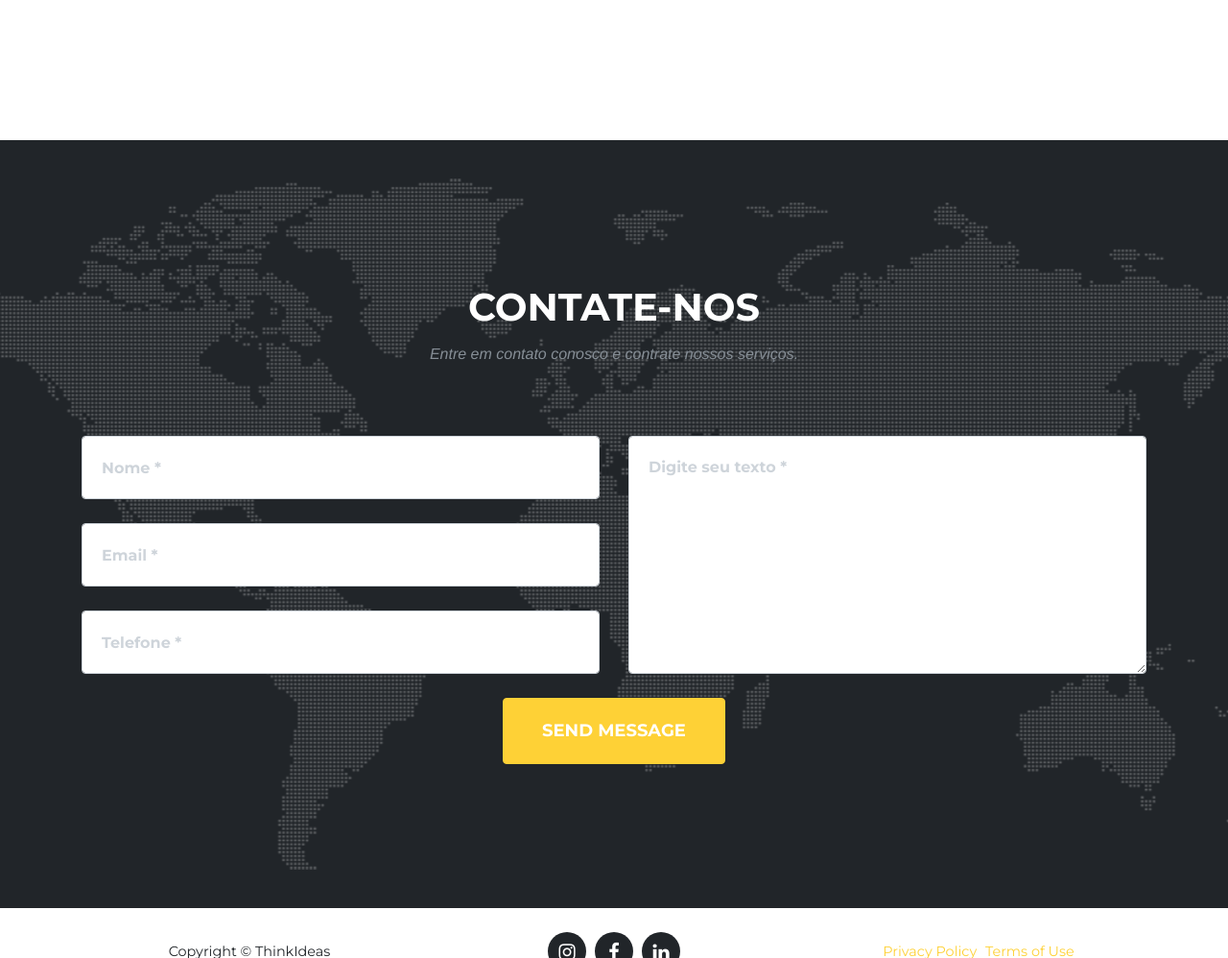
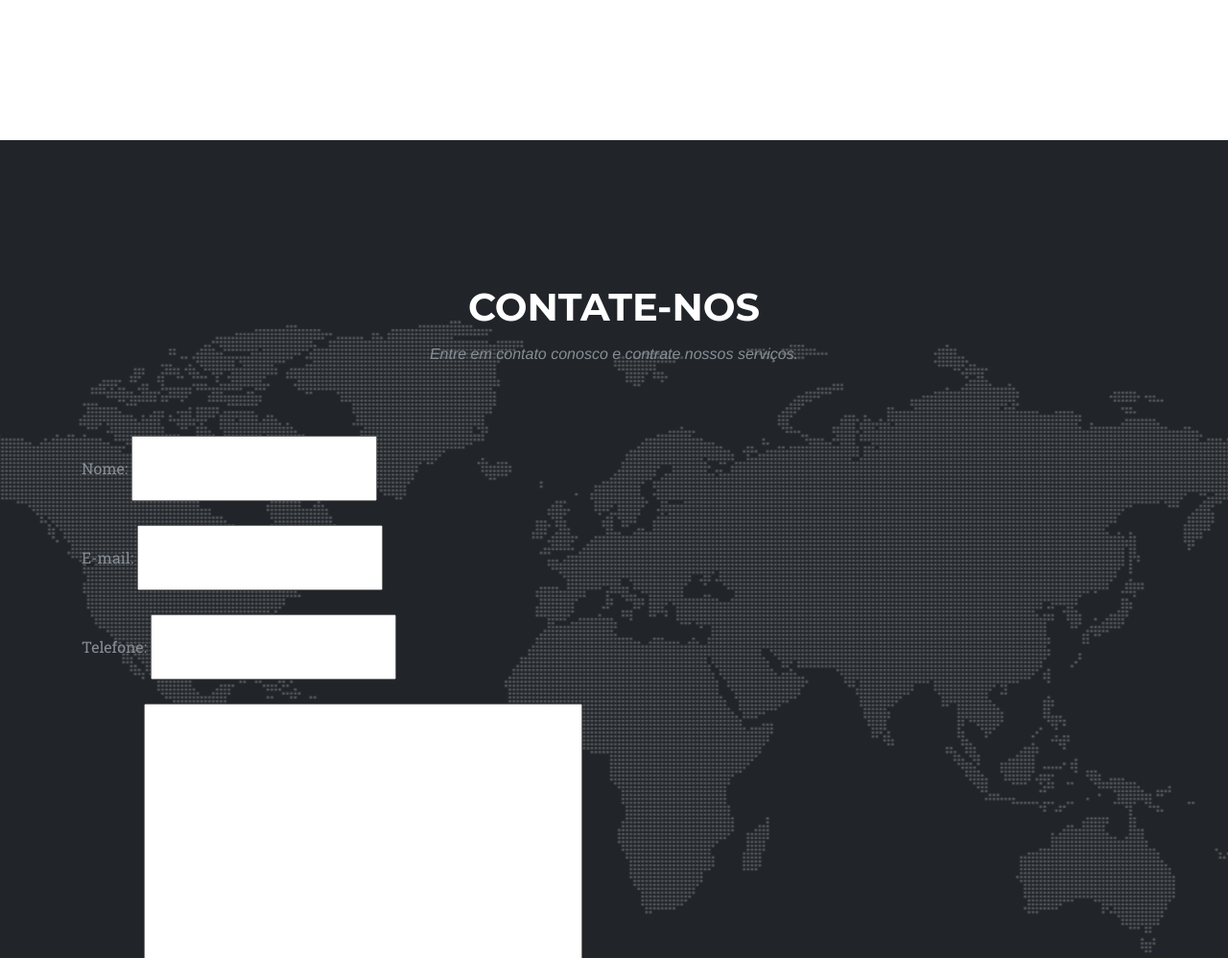
Before and after one commit to CarlosGabrielIFCE/ThinkDesign, a Django app: page / in a window 1280 px wide. Shown: the part 5502-6500 px from the top of the page at 96% size. Run offline with Django 3.2, Linux system fonts and the light colour scheme; some libraries are stand-ins or nearby versions; some web fonts are replaced.

Commit message:
Teste de email

```diff
--- /dev/null
+++ b/core/forms.py
@@ -0,0 +1,22 @@
+from django import forms
+from django.core.mail import send_mail
+from django.conf import settings
+
+from core.mail import send_mail_template
+
+class Contact(forms.Form):
+    name = forms.CharField(label="Nome", max_length=100)
+    email = forms.EmailField(label="E-mail")
+    telefone = forms.CharField(label="Telefone")
+    message = forms.CharField(label="Contato", widget=forms.Textarea)
+
+    def send_mail(self):
+        subject = 'Contato'
+        context = {
+            'name': self.cleaned_data['name'],
+            'email': self.cleaned_data['email'],
+            'telefone': self.cleaned_data['telefone'],
+            'message': self.cleaned_data['message'],
+        }
+        template_name = 'contact_email.html'
+        send_mail_template(subject, template_name, context, [settings.CONTACT_EMAIL])
--- a/core/static/js/contact_me.js
+++ b/core/static/js/contact_me.js
@@ -20,7 +20,7 @@
       $this = $("#sendMessageButton");
       $this.prop("disabled", true); // Disable submit button until AJAX call is complete to prevent duplicate messages
       $.ajax({
-        url: "ThinkIdeas/core/static/mail/contact_me.php",
+        url: "core/static/mail/contact_me.php",
         type: "POST",
         data: {
           name: name,
--- /dev/null
+++ b/core/templates/contact_email.html
@@ -0,0 +1,4 @@
+<p><strong>Nome</strong>: {{name}}</p>
+<p><strong>E-mail</strong>: {{email}}</p>
+<p><strong>Telefone</strong>: {{telefone}}</p>
+{{message|linebreaks}}
--- a/core/templates/index.html
+++ b/core/templates/index.html
@@ -375,38 +375,33 @@
           <div class="col-lg-12 text-center">
             <h2 class="section-heading text-uppercase">Contate-nos</h2>
             <h3 class="section-subheading text-muted">Entre em contato conosco e contrate nossos serviços.</h3>
+            {% if is_valid %}
+              <p class="section-heading text-muted"> Você enviou o formulário com sucesso!</p>
+            {% endif %}
           </div>
         </div>
         <div class="row">
           <div class="col-lg-12">
-            <form id="contactForm" name="sentMessage" novalidate>
-              <div class="row">
-                <div class="col-md-6">
+            <form class="pure-form pure-form-aligned" method="post">
+              {% csrf_token %}
+              <fieldset class="section-heading text-muted">
+                {% for field in form %}
                   <div class="form-group">
-                    <input class="form-control" id="name" type="text" placeholder="Nome *" required data-validation-required-message="Please enter your name.">
-                    <p class="help-block text-danger"></p>
+                    {{ field.label_tag }}
+                    {{ field }}
+                    {% if field.errors %}
+                    <ul class="errorlist">
+                      {% for error in field.errors %}
+                        <li>{{ error }}</li>
+                      {% endfor%}
+                    </ul>
+                    {% endif %}
                   </div>
-                  <div class="form-group">
-                    <input class="form-control" id="email" type="email" placeholder="Email *" required data-validation-required-message="Please enter your email address.">
-                    <p class="help-block text-danger"></p>
-                  </div>
-                  <div class="form-group">
-                    <input class="form-control" id="phone" type="tel" placeholder="Telefone *" required data-validation-required-message="Please enter your phone number.">
-                    <p class="help-block text-danger"></p>
-                  </div>
+                {% endfor %}
+                <div class="pure-controls">
+                  <button type="submit" class="btn btn-primary btn-x1 text-uppercase">Enviar</button>
                 </div>
-                <div class="col-md-6">
-                  <div class="form-group">
-                    <textarea class="form-control" id="message" placeholder="Digite seu texto *" required data-validation-required-message="Please enter a message."></textarea>
-                    <p class="help-block text-danger"></p>
-                  </div>
-                </div>
-                <div class="clearfix"></div>
-                <div class="col-lg-12 text-center">
-                  <div id="success"></div>
-                  <button id="sendMessageButton" class="btn btn-primary btn-xl text-uppercase" type="submit">Send Message</button>
-                </div>
-              </div>
+              </fieldset>
             </form>
           </div>
         </div>
--- a/core/views.py
+++ b/core/views.py
@@ -1,4 +1,19 @@
 from django.shortcuts import render
 
+from .forms import Contact
+
 def index(request):
-    return render(request, 'index.html')
+    is_valid = False
+    if request.method == 'POST':
+        form = Contact(request.POST)
+        if form.is_valid():
+            form.send_mail()
+            form = Contact()
+            is_valid = True
+    else:
+        form = Contact()
+    context = {
+        'form': form,
+        'is_valid': is_valid,
+    }
+    return render(request, 'index.html', context)
```
Also changed, not shown: ThinkIdeas/settings.py (+10 -0 lines), core/mail.py (added, +18 -0 lines).
